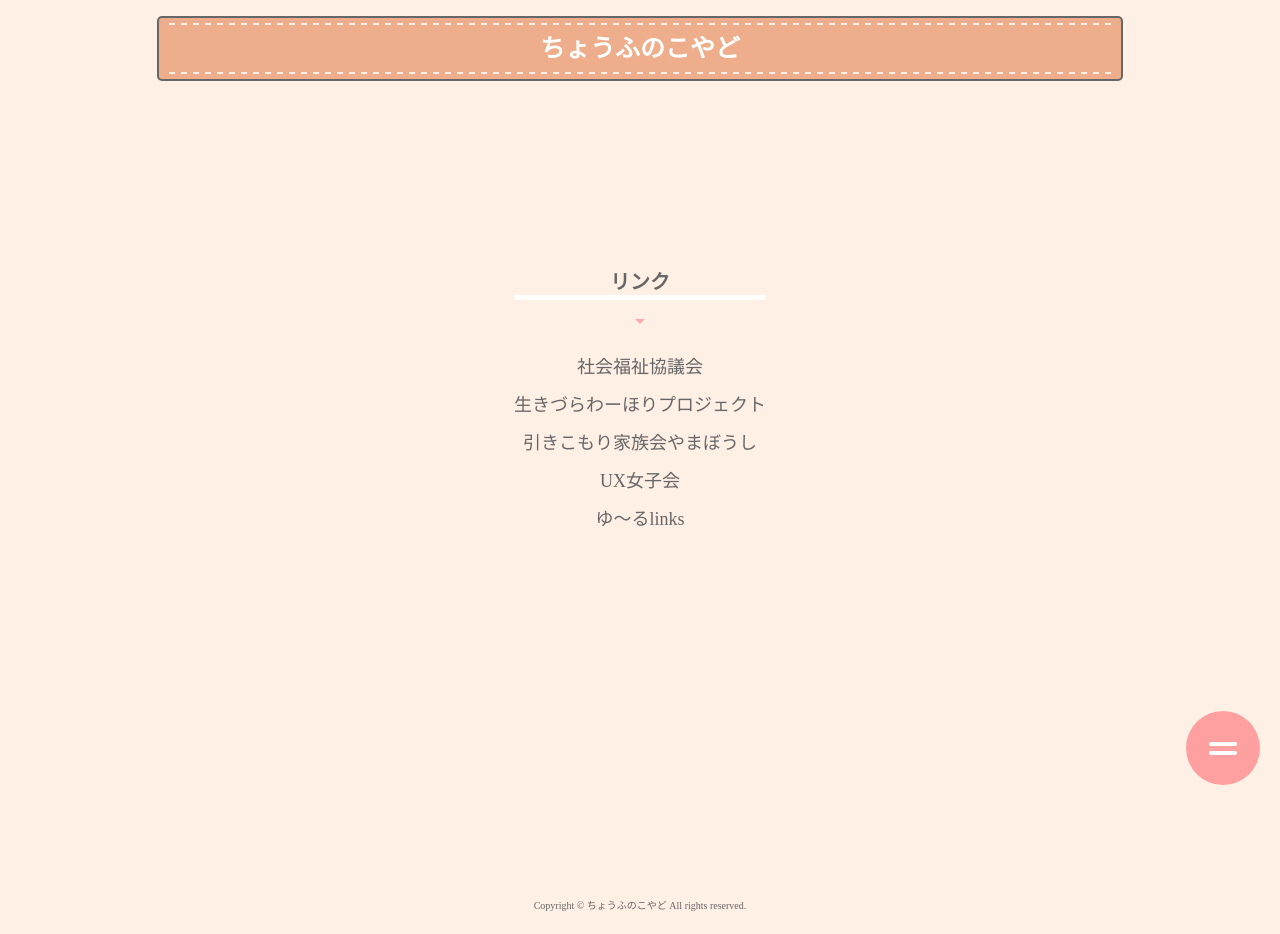
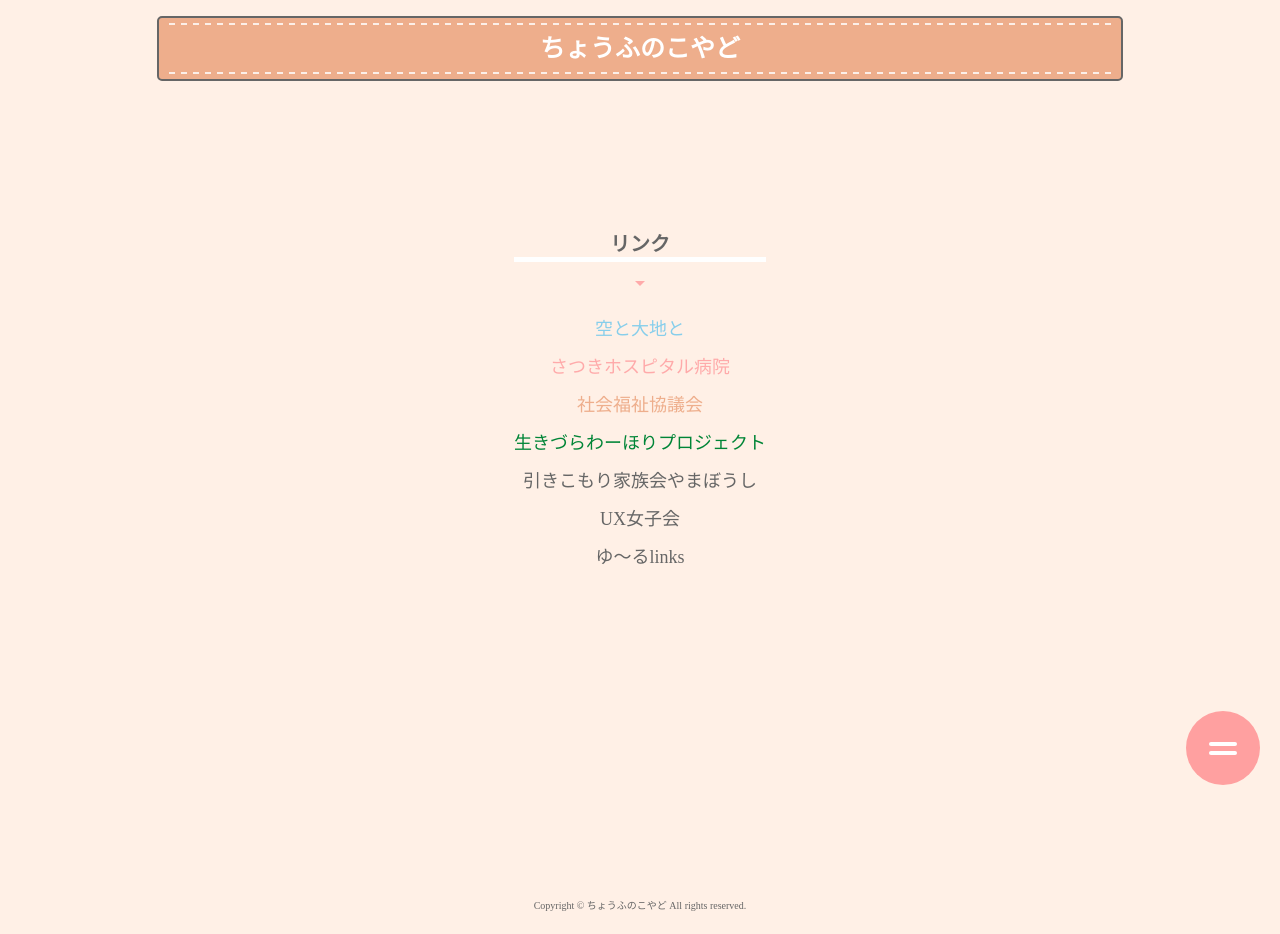
Before and after one commit to su-pull/chofu-koyado, a Next.js app: page /links in a window 1280 px wide. Built offline with nearby package versions, Linux system fonts and the light colour scheme; a web font is replaced by a local one.

Commit message:
first commit

```diff
--- a/pages/links.tsx
+++ b/pages/links.tsx
@@ -14,28 +14,37 @@ const Links: React.FC = () => {
         <div className="triangle-bottom" />
         <dl>
           <dd>
-            <a className="redLinks scaleLinks" href="https://www.ccsw.or.jp" target="_blank">
+            <a href="https://soradai.kenseikai-group.or.jp/" className="blue scaleLinks" target="_blank">
+              空と大地と
+            </a>
+          </dd>
+          <dd>
+            <a href="https://www.tokyo-satsuki.jp/" className="satsuki scaleLinks" target="_blank">
+              さつきホスピタル病院
+            </a>
+          </dd>
+          <dd>
+            <a className="tyairo scaleLinks" href="https://www.ccsw.or.jp" target="_blank">
               社会福祉協議会
             </a>
           </dd>
           <dd>
-            <a className="redLinks scaleLinks" href="https://ikizura-wh.jimdofree.com" target="_blank">
+            <a className="green scaleLinks" href="https://ikizura-wh.jimdofree.com" target="_blank">
               生きづらわーほりプロジェクト
             </a>
           </dd>
           <dd>
-            <a className="redLinks scaleLinks" href="/" target="_blank">
+            <a className="scaleLinks" href="/" target="_blank">
               引きこもり家族会やまぼうし
             </a>
           </dd>
-
           <dd>
-            <a className="redLinks scaleLinks" href="/" target="_blank">
+            <a className="scaleLinks" href="/" target="_blank">
               UX女子会
             </a>
           </dd>
           <dd>
-            <a className="redLinks scaleLinks" href="/" target="_blank">
+            <a className="scaleLinks" href="/" target="_blank">
               ゆ〜るlinks
             </a>
           </dd>
--- a/styles/globals.scss
+++ b/styles/globals.scss
@@ -176,6 +176,10 @@ textarea {
   color: #eeae8c;
 }
 
+.green {
+  color: #008537;
+}
+
 .migiue {
   z-index: 1;
   position: relative;
@@ -209,13 +213,7 @@ textarea {
   top: 5px;
   width: 98%;
   height: 2px;
-  background: linear-gradient(
-    90deg,
-    rgba(255, 255, 255, 0.8) 0%,
-    rgba(255, 255, 255, 0.8) 50%,
-    transparent 50%,
-    transparent 100%
-  );
+  background: linear-gradient(90deg, rgba(255, 255, 255, 0.8) 0%, rgba(255, 255, 255, 0.8) 50%, transparent 50%, transparent 100%);
   background-size: 12px 4px;
 }
 .migiue:after {
@@ -225,13 +223,7 @@ textarea {
   bottom: 5px;
   width: 98%;
   height: 2px;
-  background: linear-gradient(
-    90deg,
-    rgba(255, 255, 255, 0.8) 0%,
-    rgba(255, 255, 255, 0.8) 50%,
-    transparent 50%,
-    transparent 100%
-  );
+  background: linear-gradient(90deg, rgba(255, 255, 255, 0.8) 0%, rgba(255, 255, 255, 0.8) 50%, transparent 50%, transparent 100%);
   background-size: 12px 4px;
 }
 
```
